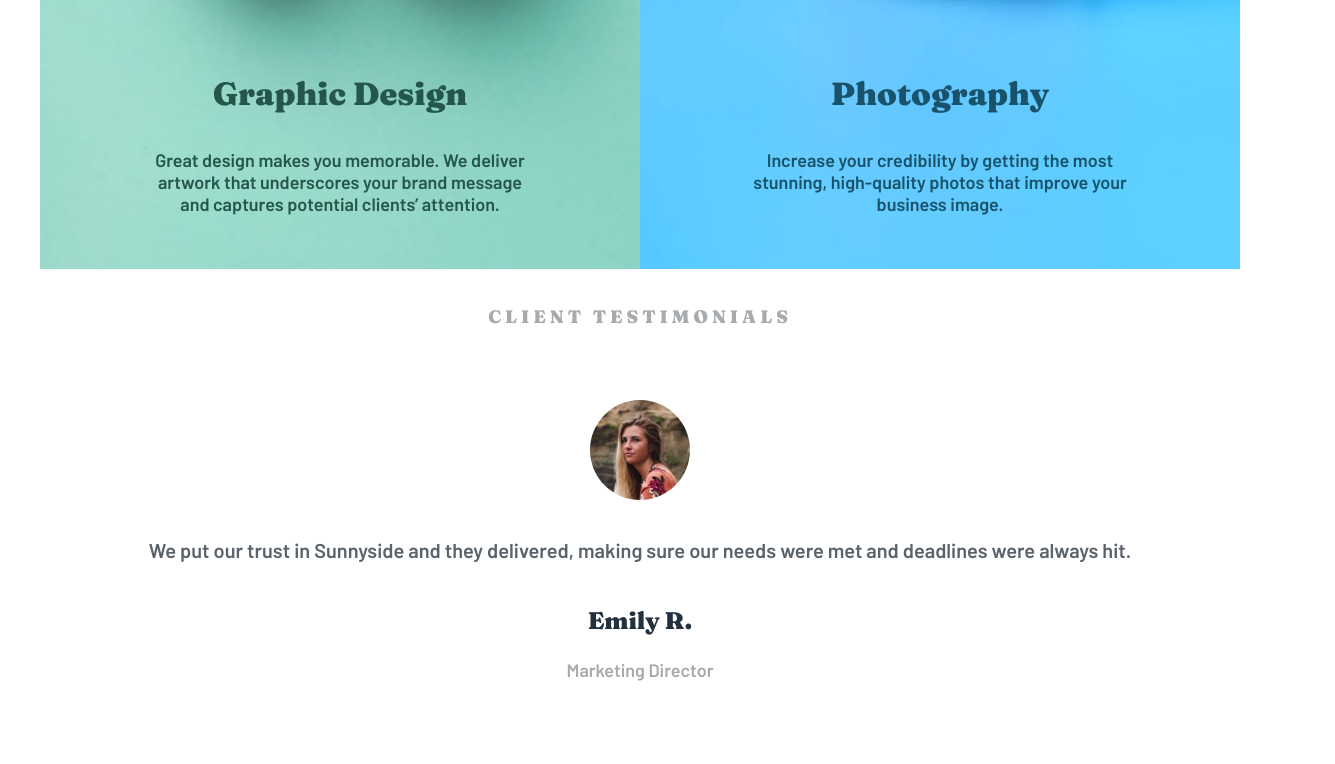
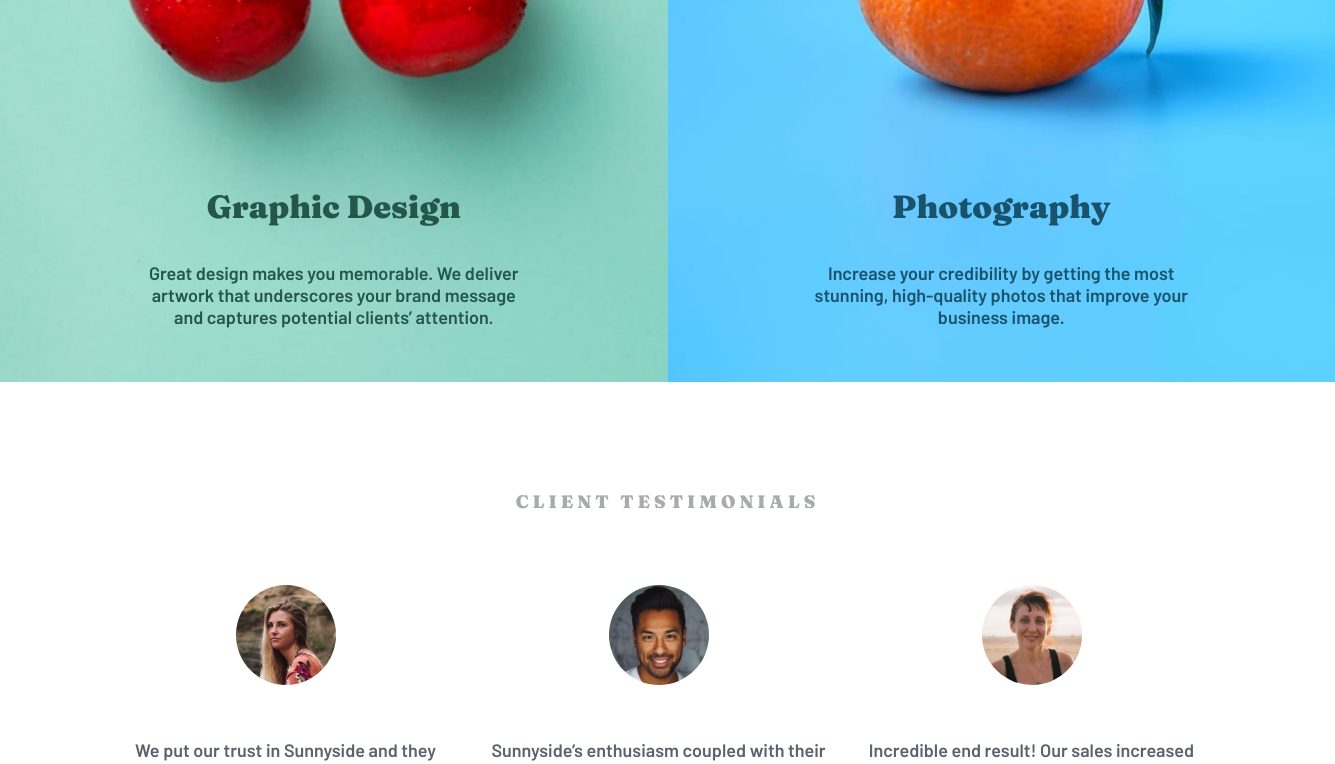
Before and after one commit to mahiv87/sunnyside-agency, a React (Vite) app: page / in a window 1280 px wide. Shown: the part 2000-2764 px from the top of the page, 1335 px wide, since content can reach past the window. Built offline with nearby package versions, Linux system fonts and the light colour scheme.

Commit message:
testimonial section done

```diff
--- a/src/components/TestimonialsComponent/TestimonialComponent/Testimonial.module.css
+++ b/src/components/TestimonialsComponent/TestimonialComponent/Testimonial.module.css
@@ -31,3 +31,15 @@
 	color: hsl(210, 4%, 67%);
 	margin: 0;
 }
+
+@media screen and (min-width: 768px) {
+	.container {
+		width: 355px;
+		padding: 0 1rem 0 0;
+	}
+
+	.text {
+		font-size: 18px;
+		padding: 1rem 0;
+	}
+}
--- a/src/components/TestimonialsComponent/Testimonials.jsx
+++ b/src/components/TestimonialsComponent/Testimonials.jsx
@@ -9,6 +9,7 @@ function Testimonials() {
 	return (
 		<div className={styles.container}>
 			<p className={styles.title}>CLIENT TESTIMONIALS</p>
+			<div className={styles.testimonialContainer}>
 				<Testimonial
 					avatar={EmilyR}
 					text={
@@ -34,6 +35,7 @@ function Testimonials() {
 					title={'Business Owner'}
 				/>
 			</div>
+		</div>
 	);
 }
 
--- a/src/components/TestimonialsComponent/Testimonials.module.css
+++ b/src/components/TestimonialsComponent/Testimonials.module.css
@@ -16,3 +16,14 @@
 	/* font-size: 20px; */
 	letter-spacing: 4px;
 }
+
+@media screen and (min-width: 768px) {
+	.container {
+		margin: 5rem;
+	}
+
+	.testimonialContainer {
+		display: flex;
+		justify-content: space-evenly;
+	}
+}
```
Lines whose indentation alone changed are shown as unchanged.
